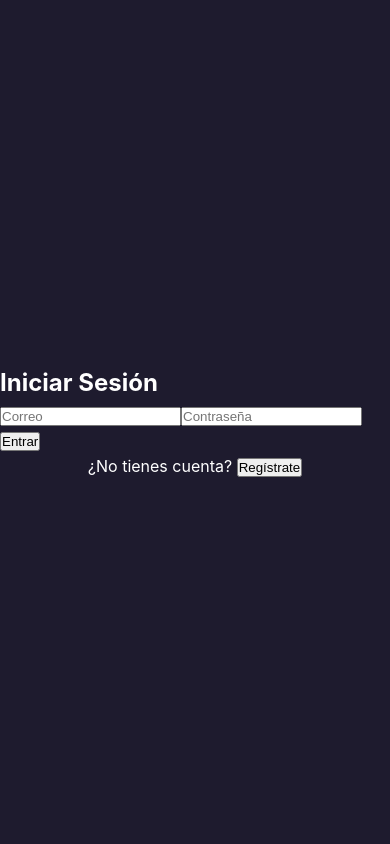
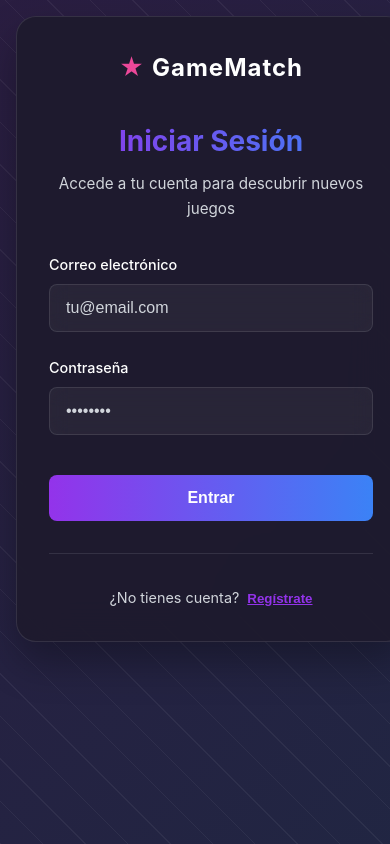
Before and after one commit to Luis-Angel-G/Frontend-P2-Algoritmos, a React (Vite) app: page / in a window 390 px wide. Built offline with nearby package versions, Linux system fonts and the light colour scheme.

Commit message:
Implement authentication flow with Login and SignUp components in Principal layout

```diff
--- a/src/App.jsx
+++ b/src/App.jsx
@@ -1,38 +1,17 @@
 import Principal from './paginas/Principal'
 import { BrowserRouter, Routes, Route } from 'react-router-dom';
-import React, { useState } from 'react';
-import Login from './components/Login'
-import SignUp from './components/SignUp'
+import React from 'react';
 
 function App() {
-  const [user, setUser] = useState(null)
-  const [showSignUp, setShowSignUp] = useState(false)
-
-  if (!user) {
-    return (
-      <div style={{ minHeight: "100vh", display: "flex", alignItems: "center", justifyContent: "center", flexDirection: "column" }}>
-        {showSignUp ? (
-          <>
-            <SignUp />
-            <p>¿Ya tienes cuenta? <button onClick={() => setShowSignUp(false)}>Inicia sesión</button></p>
-          </>
-        ) : (
-          <>
-            <Login onLogin={setUser} />
-            <p>¿No tienes cuenta? <button onClick={() => setShowSignUp(true)}>Regístrate</button></p>
-          </>
-        )}
-      </div>
-    )
-  }
 
   return (
     <BrowserRouter>
       <Routes>
-        <Route path="/" element={<Principal />} />
+        <Route path="/" element={<Principal />}>
+        </Route>
       </Routes>
     </BrowserRouter>
   )
 }
 
-export default App
+export default App;
--- a/src/components/Login.jsx
+++ b/src/components/Login.jsx
@@ -1,17 +1,25 @@
+"use client"
+
 import { useState } from "react"
 
 function Login({ onLogin }) {
   const [correo, setCorreo] = useState("")
   const [contraseña, setContraseña] = useState("")
   const [msg, setMsg] = useState("")
+  const [loading, setLoading] = useState(false)
 
-  const handleSubmit = async e => {
+  const handleSubmit = async (e) => {
     e.preventDefault()
+    setLoading(true)
+    setMsg("")
+
+    try {
       const res = await fetch("http://127.0.0.1:5050/api/v1/login", {
         method: "POST",
         headers: { "Content-Type": "application/json" },
-      body: JSON.stringify({ correo, contraseña })
+        body: JSON.stringify({ correo, contraseña }),
       })
+
       if (res.ok) {
         const data = await res.json()
         setMsg("Login exitoso")
@@ -19,15 +27,51 @@ function Login({ onLogin }) {
       } else {
         setMsg("Correo o contraseña incorrectos")
       }
+    } catch (error) {
+      setMsg("Error de conexión")
+    } finally {
+      setLoading(false)
+    }
   }
 
   return (
-    <form onSubmit={handleSubmit}>
+    <form onSubmit={handleSubmit} className="auth-form">
       <h2>Iniciar Sesión</h2>
-      <input name="correo" placeholder="Correo" value={correo} onChange={e => setCorreo(e.target.value)} required />
-      <input name="contraseña" type="password" placeholder="Contraseña" value={contraseña} onChange={e => setContraseña(e.target.value)} required />
-      <button type="submit">Entrar</button>
-      <div>{msg}</div>
+      <p className="auth-subtitle">Accede a tu cuenta para descubrir nuevos juegos</p>
+
+      <div className="form-group">
+        <label htmlFor="correo">Correo electrónico</label>
+        <input
+          id="correo"
+          name="correo"
+          type="email"
+          placeholder="tu@email.com"
+          value={correo}
+          onChange={(e) => setCorreo(e.target.value)}
+          required
+          className="form-input"
+        />
+      </div>
+
+      <div className="form-group">
+        <label htmlFor="contraseña">Contraseña</label>
+        <input
+          id="contraseña"
+          name="contraseña"
+          type="password"
+          placeholder="••••••••"
+          value={contraseña}
+          onChange={(e) => setContraseña(e.target.value)}
+          required
+          className="form-input"
+        />
+      </div>
+
+      <button type="submit" className="auth-button" disabled={loading}>
+        {loading ? "Iniciando sesión..." : "Entrar"}
+      </button>
+
+      {msg && <div className={`auth-message ${msg.includes("exitoso") ? "success" : "error"}`}>{msg}</div>}
     </form>
   )
 }
--- a/src/components/SignUp.jsx
+++ b/src/components/SignUp.jsx
@@ -1,3 +1,5 @@
+"use client"
+
 import { useState } from "react"
 
 function SignUp() {
@@ -10,34 +12,117 @@ function SignUp() {
     juegos_interesados: [],
     juegos_no_gustados: [],
     juegos_jugados: [],
-    amigos: []
+    amigos: [],
   })
   const [msg, setMsg] = useState("")
+  const [loading, setLoading] = useState(false)
 
-  const handleChange = e => {
+  const handleChange = (e) => {
     setForm({ ...form, [e.target.name]: e.target.value })
   }
 
-  const handleSubmit = async e => {
+  const handleSubmit = async (e) => {
     e.preventDefault()
-    const res = await fetch("http://127.0.0.1:5050/api/v1/users", {
-      method: "POST",
-      headers: { "Content-Type": "application/json" },
-      body: JSON.stringify(form)
-    })
-    if (res.ok) setMsg("Usuario registrado correctamente")
-    else setMsg("Error al registrar usuario")
+    setLoading(true)
+    setMsg("")
+
+    try {
+      const res = await fetch("http://127.0.0.1:5050/api/v1/users", {
+        method: "POST",
+        headers: { "Content-Type": "application/json" },
+        body: JSON.stringify(form),
+      })
+
+      if (res.ok) {
+        setMsg("Usuario registrado correctamente")
+        // Reset form
+        setForm({
+          nombre: "",
+          apellido: "",
+          correo: "",
+          contraseña: "",
+          juegos_favoritos: [],
+          juegos_interesados: [],
+          juegos_no_gustados: [],
+          juegos_jugados: [],
+          amigos: [],
+        })
+      } else {
+        setMsg("Error al registrar usuario")
+      }
+    } catch (error) {
+      setMsg("Error de conexión")
+    } finally {
+      setLoading(false)
+    }
   }
 
   return (
-    <form onSubmit={handleSubmit}>
-      <h2>Registro</h2>
-      <input name="nombre" placeholder="Nombre" onChange={handleChange} required />
-      <input name="apellido" placeholder="Apellido" onChange={handleChange} required />
-      <input name="correo" placeholder="Correo" onChange={handleChange} required />
-      <input name="contraseña" type="password" placeholder="Contraseña" onChange={handleChange} required />
-      <button type="submit">Registrarse</button>
-      <div>{msg}</div>
+    <form onSubmit={handleSubmit} className="auth-form">
+      <h2>Crear Cuenta</h2>
+      <p className="auth-subtitle">Únete a GameMatch y descubre tu próximo juego favorito</p>
+
+      <div className="form-row">
+        <div className="form-group">
+          <label htmlFor="nombre">Nombre</label>
+          <input
+            id="nombre"
+            name="nombre"
+            placeholder="Tu nombre"
+            value={form.nombre}
+            onChange={handleChange}
+            required
+            className="form-input"
+          />
+        </div>
+
+        <div className="form-group">
+          <label htmlFor="apellido">Apellido</label>
+          <input
+            id="apellido"
+            name="apellido"
+            placeholder="Tu apellido"
+            value={form.apellido}
+            onChange={handleChange}
+            required
+            className="form-input"
+          />
+        </div>
+      </div>
+
+      <div className="form-group">
+        <label htmlFor="correo">Correo electrónico</label>
+        <input
+          id="correo"
+          name="correo"
+          type="email"
+          placeholder="tu@email.com"
+          value={form.correo}
+          onChange={handleChange}
+          required
+          className="form-input"
+        />
+      </div>
+
+      <div className="form-group">
+        <label htmlFor="contraseña">Contraseña</label>
+        <input
+          id="contraseña"
+          name="contraseña"
+          type="password"
+          placeholder="••••••••"
+          value={form.contraseña}
+          onChange={handleChange}
+          required
+          className="form-input"
+        />
+      </div>
+
+      <button type="submit" className="auth-button" disabled={loading}>
+        {loading ? "Registrando..." : "Registrarse"}
+      </button>
+
+      {msg && <div className={`auth-message ${msg.includes("correctamente") ? "success" : "error"}`}>{msg}</div>}
     </form>
   )
 }
--- a/src/css/Principal.css
+++ b/src/css/Principal.css
@@ -390,3 +390,213 @@ img {
     display: none;
   }
 }
+
+/* Authentication Styles */
+.auth-container {
+  min-height: 100vh;
+  display: flex;
+  align-items: center;
+  justify-content: center;
+  background-color: var(--background-color);
+  position: relative;
+  overflow: hidden;
+}
+
+.auth-background {
+  position: relative;
+  width: 100%;
+  height: 100vh;
+  background: linear-gradient(135deg, rgba(147, 51, 234, 0.1), rgba(59, 130, 246, 0.1));
+}
+
+.auth-background::before {
+  content: "";
+  position: absolute;
+  top: 0;
+  left: 0;
+  right: 0;
+  bottom: 0;
+  background-image: repeating-linear-gradient(
+    45deg,
+    rgba(255, 255, 255, 0.05) 0px,
+    rgba(255, 255, 255, 0.05) 1px,
+    transparent 1px,
+    transparent 30px
+  );
+  z-index: 1;
+}
+
+.auth-card {
+  position: relative;
+  z-index: 2;
+  background: rgba(30, 27, 46, 0.95);
+  backdrop-filter: blur(20px);
+  border: 1px solid rgba(255, 255, 255, 0.1);
+  border-radius: 20px;
+  padding: 3rem;
+  width: 100%;
+  max-width: 450px;
+  margin: 2rem;
+  box-shadow: 0 20px 40px rgba(0, 0, 0, 0.3);
+}
+
+.auth-header {
+  text-align: center;
+  margin-bottom: 2rem;
+}
+
+.auth-header .logo {
+  justify-content: center;
+  margin-bottom: 1rem;
+}
+
+.auth-form {
+  width: 100%;
+}
+
+.auth-form h2 {
+  font-size: 2rem;
+  margin-bottom: 0.5rem;
+  text-align: center;
+  background: linear-gradient(to right, var(--primary-color), var(--secondary-color));
+  -webkit-background-clip: text;
+  background-clip: text;
+  color: transparent;
+}
+
+.auth-subtitle {
+  text-align: center;
+  color: var(--text-secondary);
+  margin-bottom: 2rem;
+  font-size: 0.95rem;
+}
+
+.form-row {
+  display: grid;
+  grid-template-columns: 1fr 1fr;
+  gap: 1rem;
+}
+
+.form-group {
+  margin-bottom: 1.5rem;
+}
+
+.form-group label {
+  display: block;
+  margin-bottom: 0.5rem;
+  font-weight: 500;
+  color: var(--text-color);
+  font-size: 0.9rem;
+}
+
+.form-input {
+  width: 100%;
+  padding: 0.875rem 1rem;
+  border: 1px solid rgba(255, 255, 255, 0.1);
+  border-radius: var(--border-radius);
+  background-color: rgba(255, 255, 255, 0.05);
+  color: var(--text-color);
+  font-size: 1rem;
+  transition: var(--transition);
+  backdrop-filter: blur(10px);
+}
+
+.form-input::placeholder {
+  color: var(--text-secondary);
+}
+
+.form-input:focus {
+  outline: none;
+  border-color: var(--primary-color);
+  box-shadow: 0 0 0 3px rgba(147, 51, 234, 0.1);
+  background-color: rgba(255, 255, 255, 0.08);
+}
+
+.auth-button {
+  width: 100%;
+  padding: 0.875rem 1rem;
+  border: none;
+  border-radius: var(--border-radius);
+  background: linear-gradient(to right, var(--primary-color), var(--secondary-color));
+  color: white;
+  font-size: 1rem;
+  font-weight: 600;
+  cursor: pointer;
+  transition: var(--transition);
+  margin-top: 1rem;
+}
+
+.auth-button:hover:not(:disabled) {
+  transform: translateY(-2px);
+  box-shadow: 0 10px 20px rgba(147, 51, 234, 0.3);
+}
+
+.auth-button:disabled {
+  opacity: 0.7;
+  cursor: not-allowed;
+  transform: none;
+}
+
+.auth-message {
+  margin-top: 1rem;
+  padding: 0.75rem;
+  border-radius: var(--border-radius);
+  text-align: center;
+  font-size: 0.9rem;
+  font-weight: 500;
+}
+
+.auth-message.success {
+  background-color: rgba(34, 197, 94, 0.1);
+  border: 1px solid rgba(34, 197, 94, 0.3);
+  color: #22c55e;
+}
+
+.auth-message.error {
+  background-color: rgba(239, 68, 68, 0.1);
+  border: 1px solid rgba(239, 68, 68, 0.3);
+  color: #ef4444;
+}
+
+.auth-switch {
+  text-align: center;
+  margin-top: 2rem;
+  padding-top: 2rem;
+  border-top: 1px solid rgba(255, 255, 255, 0.1);
+}
+
+.auth-switch p {
+  color: var(--text-secondary);
+  font-size: 0.9rem;
+}
+
+.switch-button {
+  background: none;
+  border: none;
+  color: var(--primary-color);
+  cursor: pointer;
+  font-weight: 600;
+  margin-left: 0.5rem;
+  transition: var(--transition);
+  text-decoration: underline;
+}
+
+.switch-button:hover {
+  color: var(--accent-color);
+}
+
+/* Responsive Design for Auth */
+@media (max-width: 576px) {
+  .auth-card {
+    margin: 1rem;
+    padding: 2rem;
+  }
+
+  .form-row {
+    grid-template-columns: 1fr;
+  }
+
+  .auth-form h2 {
+    font-size: 1.75rem;
+  }
+}
--- a/src/paginas/Principal.jsx
+++ b/src/paginas/Principal.jsx
@@ -1,12 +1,63 @@
+"use client"
+
 import "../css/Principal.css"
+import { BrowserRouter, Routes, Route } from "react-router-dom"
+import { useState } from "react"
+import Login from "../components/Login"
+import SignUp from "../components/SignUp"
 import Header from "../components/Header"
 import Hero from "../components/Hero"
 import TrendingGames from "../components/TrendingGames"
-import React from "react"
 
-function App() {
+function Principal() {
+  const [user, setUser] = useState(null)
+  const [showSignUp, setShowSignUp] = useState(false)
+
+  if (!user) {
+    return (
+      <div className="auth-container">
+        <div className="auth-background">
+          <div className="auth-card">
+            <div className="auth-header">
+              <div className="logo">
+                <span className="logo-icon">★</span>
+                <h1>GameMatch</h1>
+              </div>
+            </div>
+
+            {showSignUp ? (
+              <>
+                <SignUp />
+                <div className="auth-switch">
+                  <p>
+                    ¿Ya tienes cuenta?
+                    <button className="switch-button" onClick={() => setShowSignUp(false)}>
+                      Inicia sesión
+                    </button>
+                  </p>
+                </div>
+              </>
+            ) : (
+              <>
+                <Login onLogin={setUser} />
+                <div className="auth-switch">
+                  <p>
+                    ¿No tienes cuenta?
+                    <button className="switch-button" onClick={() => setShowSignUp(true)}>
+                      Regístrate
+                    </button>
+                  </p>
+                </div>
+              </>
+            )}
+          </div>
+        </div>
+      </div>
+    )
+  }
+
   return (
-    <div className="app">
+    <div className="principal">
       <div className="background-overlay">
         <Header />
         <main>
@@ -18,4 +69,4 @@ function App() {
   )
 }
 
-export default App
+export default Principal
```
Lines whose indentation alone changed are shown as unchanged.
